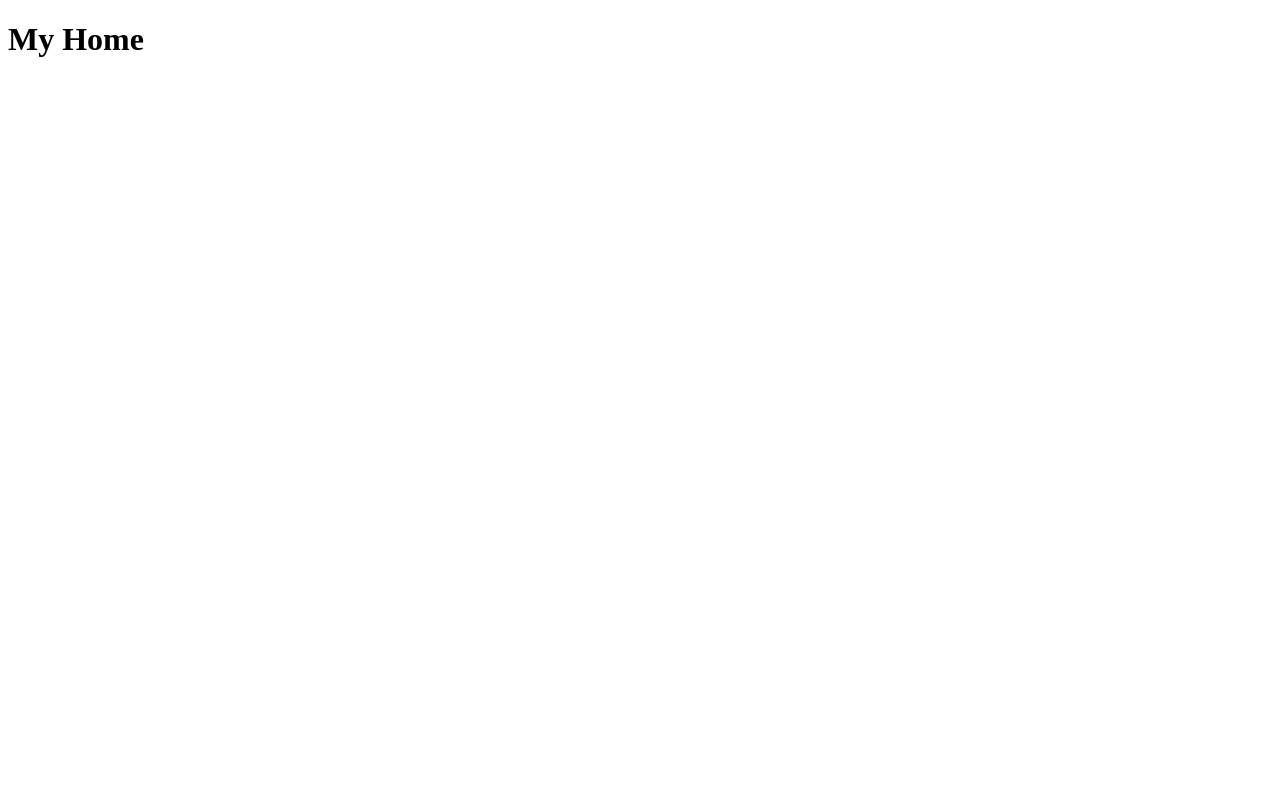
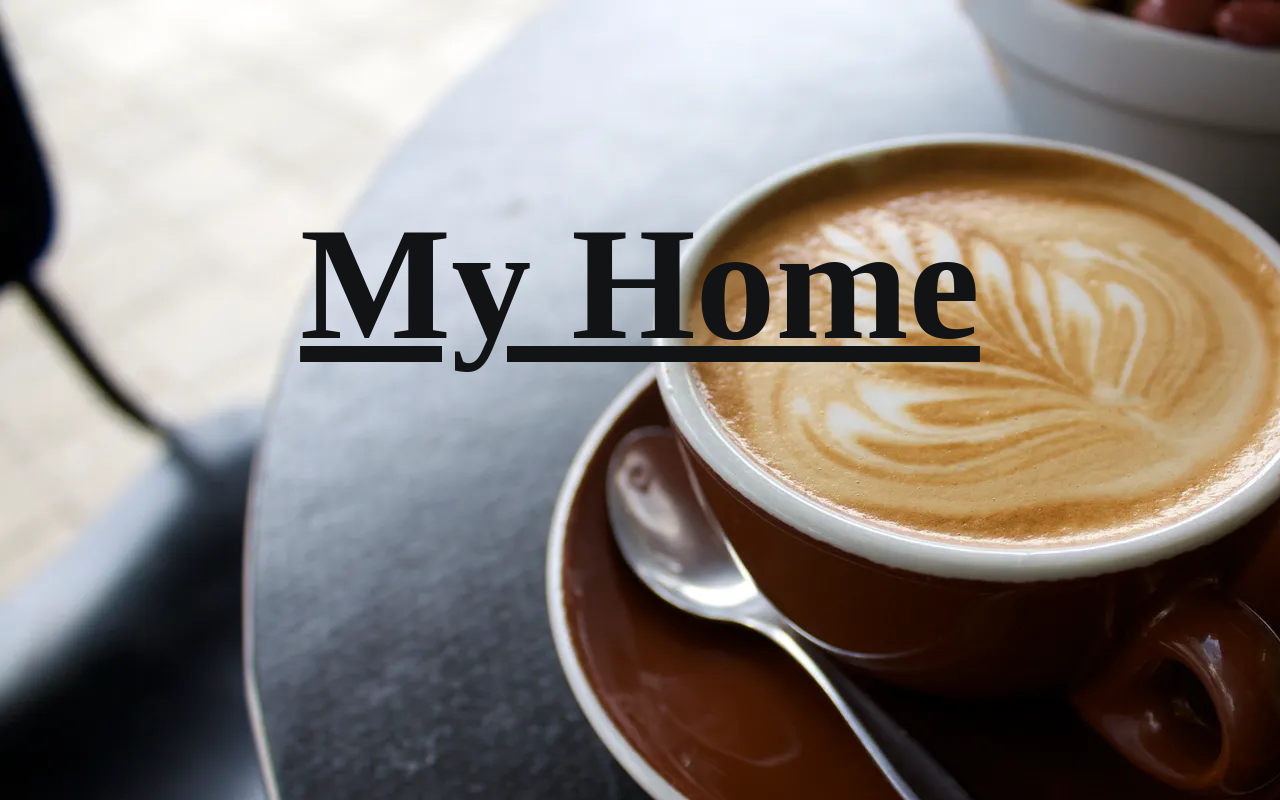
Before and after one commit to ownupalways/Champions, a plain HTML site: page index.html in a window 1280 px wide. Drawn offline with Linux system fonts and the light colour scheme.

Commit message:
Second Commit

```diff
--- a/index.html
+++ b/index.html
@@ -4,8 +4,10 @@
     <meta charset="UTF-8">
     <meta name="viewport" content="width=device-width, initial-scale=1.0">
     <title>Home</title>
+    <link rel="stylesheet" href="style.css">
 </head>
 <body>
+
     <h1> My Home </h1>
 </body>
 </html>
--- /dev/null
+++ b/style.css
@@ -0,0 +1,23 @@
+* {
+    padding: 0;
+    margin: 0;
+    box-sizing: border-box;
+    user-select: none;
+}
+
+body {
+    background-image: url('images/coffee.webp');
+    background-repeat: no-repeat;
+}
+
+h1 {
+    width: fit-content;
+    font-size: 10em;
+    margin:  0 auto;
+    text-decoration: underline;
+    color: rgb(18, 19, 20);
+    margin-top: 15%;
+    display: flex;
+    justify-content: center;
+    align-items: center;
+}
```
Also changed, not shown: images/coffee.webp (added).
